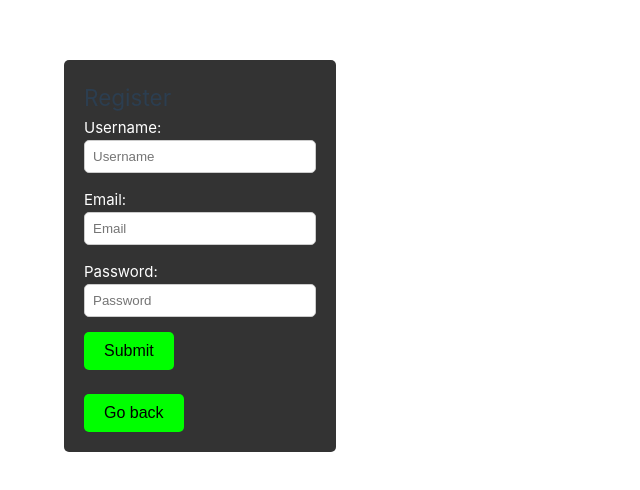
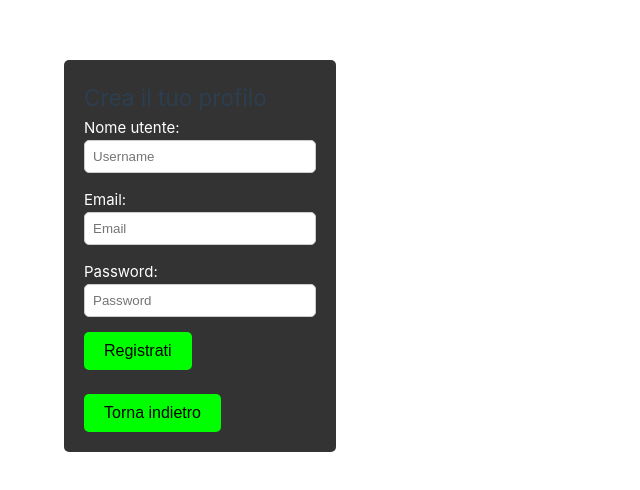
Before and after one commit to andreapedrini01/Ingegneria-del-Software, a Vue app in the folder vue-project/: page /register in a window 1280 px wide. Shown: the part 144-634 px from the top of the page, without its empty margins (0-640 px from the left). Built offline with nearby package versions, Linux system fonts and the light colour scheme.

Commit message:
Traduzione

```diff
--- a/vue-project/src/components/Calendar.vue
+++ b/vue-project/src/components/Calendar.vue
@@ -3,7 +3,7 @@
     <div class="header"></div>
       <h1>Calendario</h1>
     <div id="calendar"></div>
-    <button type="back" @click="goBack">Go back</button>
+    <button type="back" @click="goBack">Torna indietro</button>
   </div>
 
 </template>
--- a/vue-project/src/components/GestisciGruppo.vue
+++ b/vue-project/src/components/GestisciGruppo.vue
@@ -8,7 +8,7 @@
                 {{ partecipante }}
             </li>
         </ul>
-        <button type="back" @click="goBack">Go back</button>
+        <button type="back" @click="goBack">Torna indietro</button>
     </div>
 </template>
 
--- a/vue-project/src/components/Gruppi.vue
+++ b/vue-project/src/components/Gruppi.vue
@@ -18,7 +18,7 @@
     <button type="newGroup" @click="showNewGroup = true">Crea nuovo gruppo</button>
     <NewGroup v-if="showNewGroup" />
     </div>
-  <button type="back" @click="goBack">Go back</button>
+  <button type="back" @click="goBack">Torna indietro</button>
   </div>
 </template>
 
--- a/vue-project/src/components/LoginWindow.vue
+++ b/vue-project/src/components/LoginWindow.vue
@@ -9,7 +9,7 @@
     </div>
   </div>
   <div class="login-window">
-    <h2>Login</h2>
+    <h2>Inserire le credenziali</h2>
     <form @submit.prevent="login">
       <div class="form-group">
         <label for="email">Email:</label>
@@ -19,9 +19,9 @@
         <label for="password">Password:</label>
         <input type="password" id="password" v-model="password" required>
       </div>
-      <button type="submit">Enter</button>
+      <button type="submit">Accedi</button>
     </form>
-    <br><button type="back" @click="goBack">Go back</button><button type="back" @click="Forgot">Forgot Password</button>
+    <br><button type="back" @click="goBack">Indietro</button><button type="back" @click="Forgot">Password dimenticata</button>
   </div>
   </div>
 </template>
--- a/vue-project/src/components/MainPage.vue
+++ b/vue-project/src/components/MainPage.vue
@@ -1,10 +1,10 @@
 <template>
   <div class="body">
     <div class="header">
-      <h1>Welcome to SpazzaTN</h1>
+      <h1>Benvenuto in SpazzaTN</h1>
       <div class="login-area">
-        <button class="button login" @click="handleLogin">Login</button>
-        <button class="button register" @click="handleRegister">Register</button>
+        <button class="button login" @click="handleLogin">Accedi</button>
+        <button class="button register" @click="handleRegister">Registrati</button>
       </div>
     </div>
     <div class="container">
--- a/vue-project/src/components/RegisterWindow.vue
+++ b/vue-project/src/components/RegisterWindow.vue
@@ -1,9 +1,9 @@
 <template>
   <div class="register-window">
-    <h2>Register</h2>
+    <h2>Crea il tuo profilo</h2>
     <form @submit.prevent="submitForm">
       <div class="form-group">
-        <label for="username">Username:</label>
+        <label for="username">Nome utente:</label>
         <input v-model="username" type="text" placeholder="Username">
       </div>
       <div class="form-group">
@@ -14,9 +14,9 @@
         <label for="password">Password:</label>
         <input v-model="password" type="password" placeholder="Password">
       </div>
-      <button type="submit">Submit</button>
+      <button type="submit">Registrati</button>
     </form>
-    <br><button type="back" @click="goBack">Go back</button>
+    <br><button type="back" @click="goBack">Torna indietro</button>
   </div>
 </template>
 
--- a/vue-project/src/components/RequestNewPwd.vue
+++ b/vue-project/src/components/RequestNewPwd.vue
@@ -7,7 +7,7 @@
             <br>
             <button type="button" @click="sendEmail">Invia</button>
         </form>
-        <br><button type="back" @click="goBack">Go back</button>
+        <br><button type="back" @click="goBack">Torna indietro</button>
     </div>
 </template>
 
--- a/vue-project/src/components/UserProfile.vue
+++ b/vue-project/src/components/UserProfile.vue
@@ -7,9 +7,9 @@
       </div>
     </div>
     <div class="user-profile">
-      <h2>User Profile</h2>
+      <h2>Profilo utente</h2>
       <div>
-        <p>Welcome, {{ email }}!</p>
+        <p>Bentornato, {{ email }}!</p>
         <!-- Add user profile information here -->
 
       </div>
```
